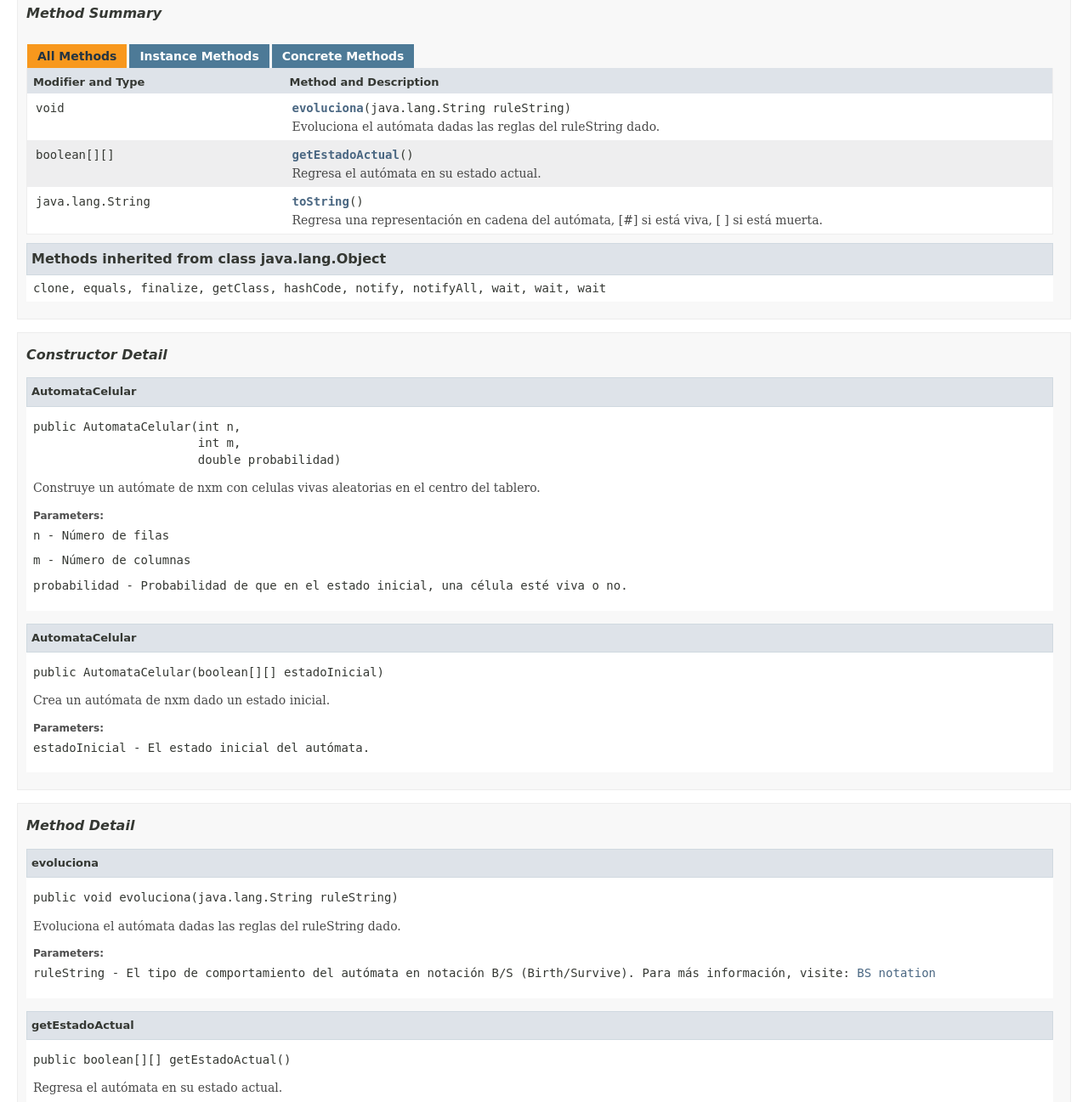
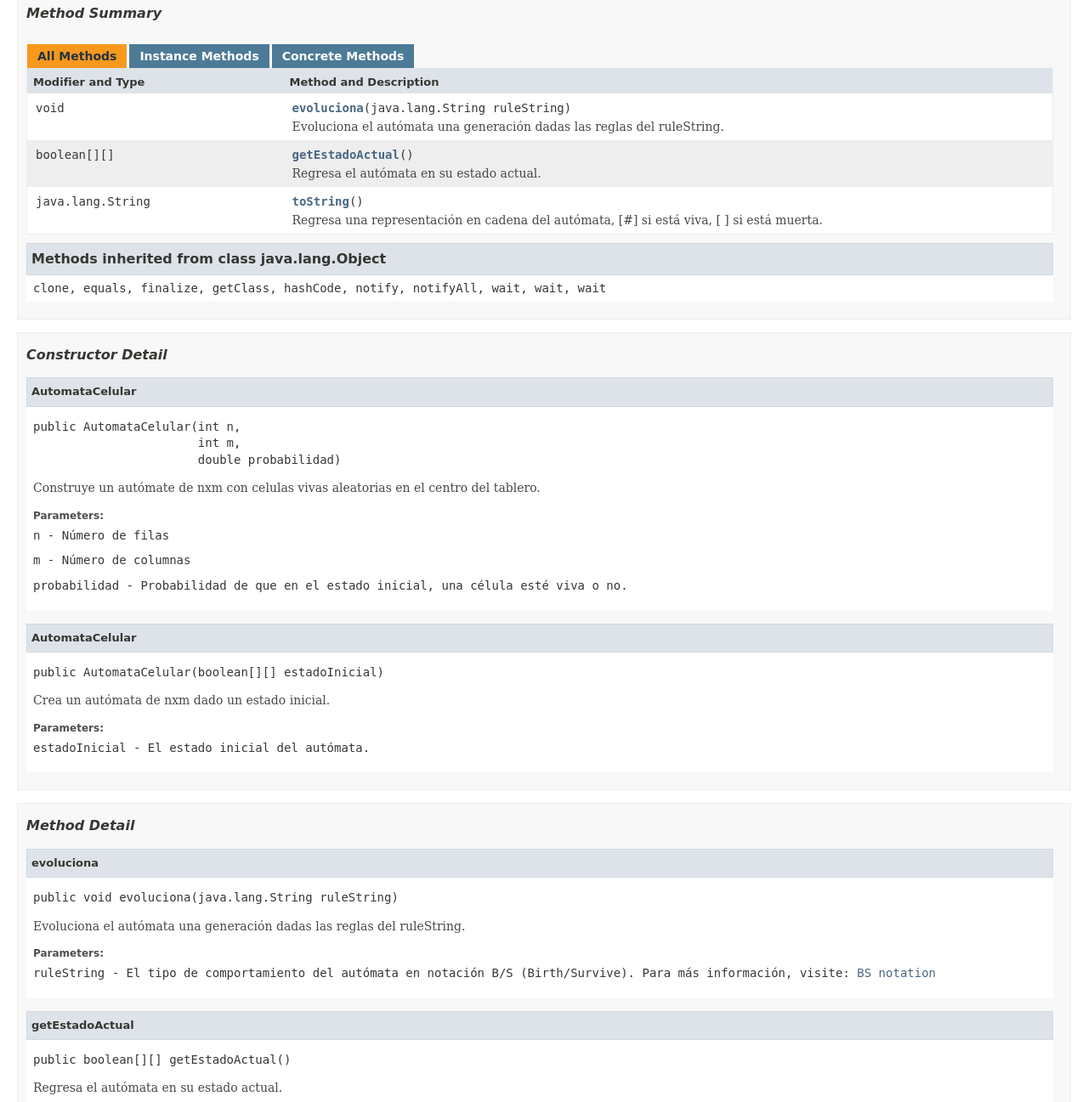
Before and after one commit to migueange/MazeGenerator-AutomataCelular, a plain HTML site: page doc/AutomataCelular.html in a window 1280 px wide. Shown: the part 571-1868 px from the top of the page at 85% size. Drawn offline with Linux system fonts and the light colour scheme; a web font is replaced by a local one.

Commit message:
Cambios en el Javadoc generado

```diff
--- a/doc/AutomataCelular.html
+++ b/doc/AutomataCelular.html
@@ -2,7 +2,7 @@
 <!-- NewPage -->
 <html lang="es">
 <head>
-<!-- Generated by javadoc (1.8.0_171) on Sun May 20 09:54:20 CDT 2018 -->
+<!-- Generated by javadoc (1.8.0_171) on Sun May 20 17:29:45 CDT 2018 -->
 <title>AutomataCelular</title>
 <meta name="date" content="2018-05-20">
 <link rel="stylesheet" type="text/css" href="stylesheet.css" title="Style">
@@ -157,7 +157,7 @@ extends java.lang.Object</pre>
 <tr id="i0" class="altColor">
 <td class="colFirst"><code>void</code></td>
 <td class="colLast"><code><span class="memberNameLink"><a href="AutomataCelular.html#evoluciona-java.lang.String-">evoluciona</a></span>(java.lang.String&nbsp;ruleString)</code>
-<div class="block">Evoluciona el autómata dadas las reglas del ruleString dado.</div>
+<div class="block">Evoluciona el autómata una generación dadas las reglas del ruleString.</div>
 </td>
 </tr>
 <tr id="i1" class="rowColor">
@@ -242,7 +242,7 @@ extends java.lang.Object</pre>
 <li class="blockList">
 <h4>evoluciona</h4>
 <pre>public&nbsp;void&nbsp;evoluciona(java.lang.String&nbsp;ruleString)</pre>
-<div class="block">Evoluciona el autómata dadas las reglas del ruleString dado.</div>
+<div class="block">Evoluciona el autómata una generación dadas las reglas del ruleString.</div>
 <dl>
 <dt><span class="paramLabel">Parameters:</span></dt>
 <dd><code>ruleString</code> - El tipo de comportamiento del autómata en notación B/S (Birth/Survive).
```
Also changed, not shown: doc/LaberintoAC.html (+1 -1 lines), doc/allclasses-frame.html (+1 -1 lines), doc/allclasses-noframe.html (+1 -1 lines), doc/constant-values.html (+1 -1 lines), doc/deprecated-list.html (+1 -1 lines), doc/help-doc.html (+1 -1 lines), doc/index-all.html (+2 -2 lines), doc/index.html (+1 -1 lines), doc/overview-tree.html (+1 -1 lines), doc/package-frame.html (+1 -1 lines), doc/package-summary.html (+1 -1 lines), doc/package-tree.html (+1 -1 lines).
